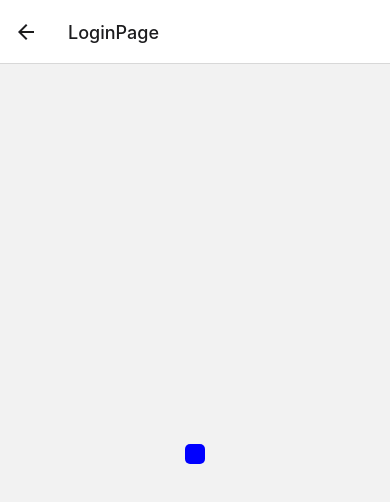
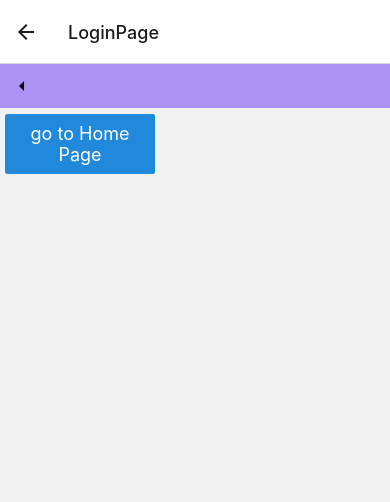
Before and after one commit to Enceladus-X/capstone_chatapp, a React Native app in the folder capstone/: screen /LoginPage in a window 390 px wide. Shown: the top 502 px of the page. Built offline with nearby package versions, Linux system fonts and the light colour scheme.

Commit message:
LoginPage 헤더 적용

```diff
--- a/capstone/pages/LoginPage.jsx
+++ b/capstone/pages/LoginPage.jsx
@@ -1,28 +1,26 @@
 import React, { useEffect } from "react";
 import { View, Button, Pressable } from "react-native";
+import ButtonCustom from "../components/ButtonCustom";
+import Header from "../components/header";
 
 function LoginPage({ navigation }) {
-  useEffect(() => {
-    const gotoHomePage = () => {
-      navigation.navigate("HomePage");
-    };
-  }, []);
+  useEffect(() => {}, []);
 
+  const gotoHomePage = () => {
+    navigation.navigate("HomePage");
+  };
   return (
-    <View style={{ flex: 1, justifyContent: "center", alignItems: "center" }}>
-      <Pressable
-        onPress={() => {
-          navigation.navigate("LoginPage");
+
+    <View style={{ flex: 1,}}>
+      <Header
+        text = {"Login Page"}
+      />
+      <ButtonCustom
+        onpress={() => {
+          gotoHomePage();
         }}
-        style={({ pressed }) => [
-          {
-            backgroundColor: pressed ? "gray" : "blue",
-            padding: 10,
-            borderRadius: 5,
-          },
-        ]}
-      >
-      </Pressable>
+        title="go to Home Page"
+      />
     </View>
   );
 }
```
